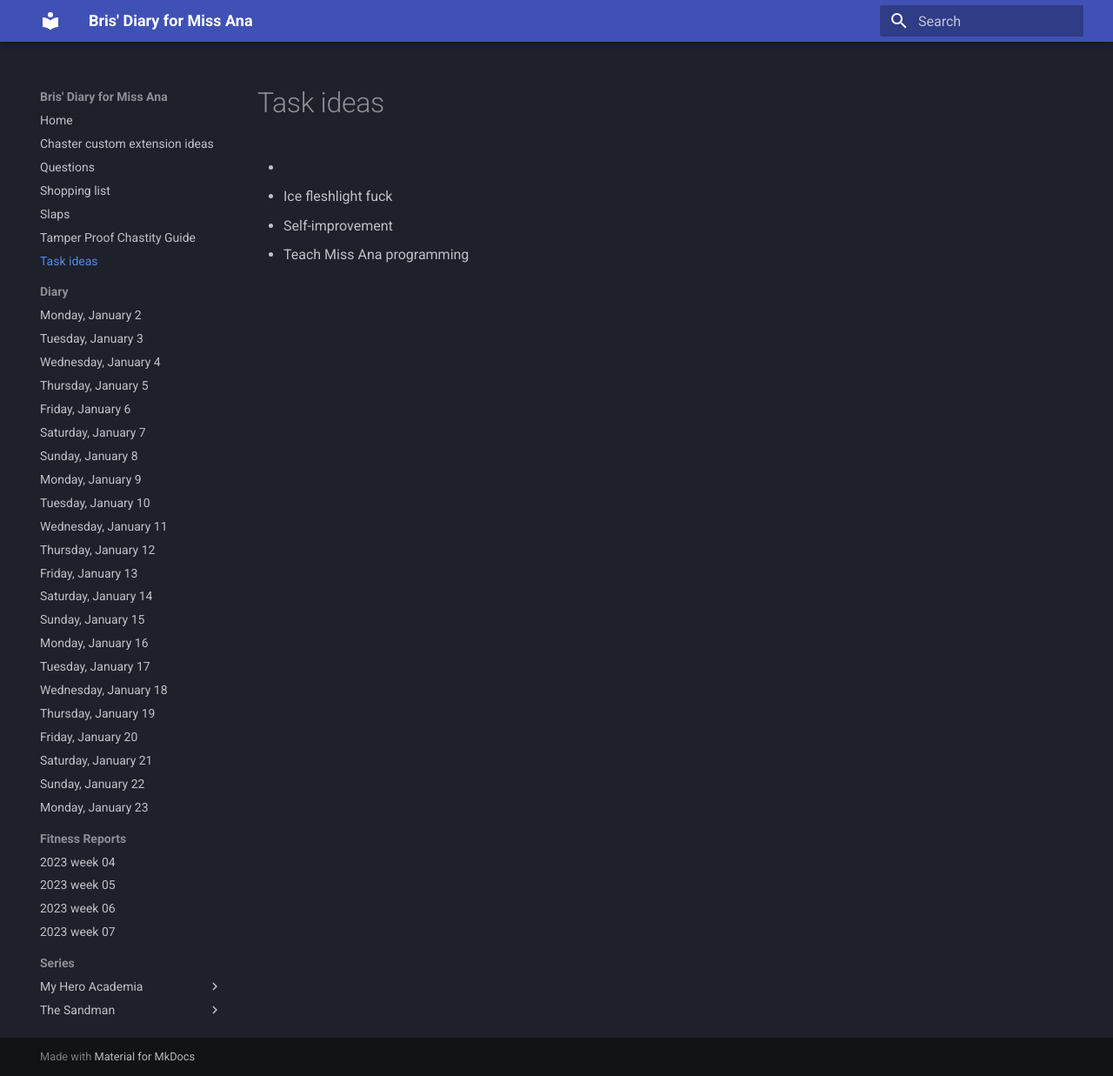
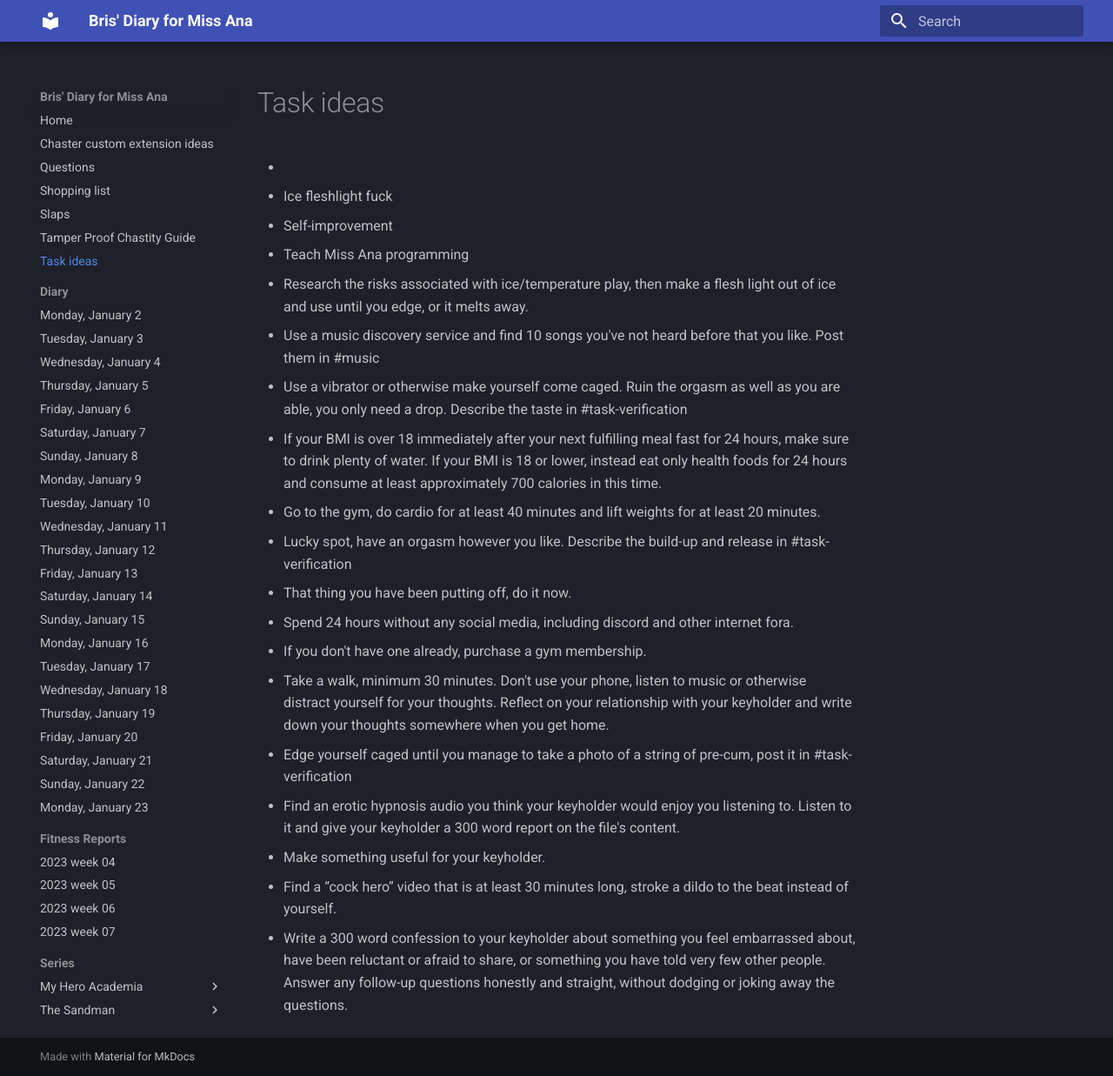
Before and after one commit to bris00/DFMA, an MkDocs documentation site: the page built from diary/Task ideas.md, in a window 1280 px wide and 1237 px high. Shown: the whole window at 87% size. Built offline with MkDocs 1.6.1 and Material for MkDocs 9.7.7, drawn with Linux system fonts in a browser that asks for light colours.

Commit message:
vault backup: 2023-02-21 22:19:15
Affected files:
diary/.obsidian/workspace.json
diary/Task ideas.md

```diff
--- a/diary/Task ideas.md
+++ b/diary/Task ideas.md
@@ -2,3 +2,21 @@
 * Ice fleshlight fuck
 * Self-improvement
 * Teach Miss Ana programming
+
+
+
+* Research the risks associated with ice/temperature play, then make a flesh light out of ice and use until you edge, or it melts away.
+* Use a music discovery service and find 10 songs you've not heard before that you like. Post them in #music
+* Use a vibrator or otherwise make yourself come caged. Ruin the orgasm as well as you are able, you only need a drop. Describe the taste in #task-verification
+* If your BMI is over 18 immediately after your next fulfilling meal fast for 24 hours, make sure to drink plenty of water. If your BMI is 18 or lower, instead eat only health foods for 24 hours and consume at least approximately 700 calories in this time.
+* Go to the gym, do cardio for at least 40 minutes and lift weights for at least 20 minutes.
+* Lucky spot, have an orgasm however you like. Describe the build-up and release in #task-verification
+* That thing you have been putting off, do it now.
+* Spend 24 hours without any social media, including discord and other internet fora.
+* If you don't have one already, purchase a gym membership.
+* Take a walk, minimum 30 minutes. Don't use your phone, listen to music or otherwise distract yourself for your thoughts. Reflect on your relationship with your keyholder and write down your thoughts somewhere when you get home.
+* Edge yourself caged until you manage to take a photo of a string of pre-cum, post it in #task-verification
+* Find an erotic hypnosis audio you think your keyholder would enjoy you listening to. Listen to it and give your keyholder a 300 word report on the file's content.
+* Make something useful for your keyholder.
+* Find a “cock hero” video that is at least 30 minutes long, stroke a dildo to the beat instead of yourself.
+* Write a 300 word confession to your keyholder about something you feel embarrassed about, have been reluctant or afraid to share, or something you have told very few other people. Answer any follow-up questions honestly and straight, without dodging or joking away the questions.
```
Also changed, not shown: 1 other file.
